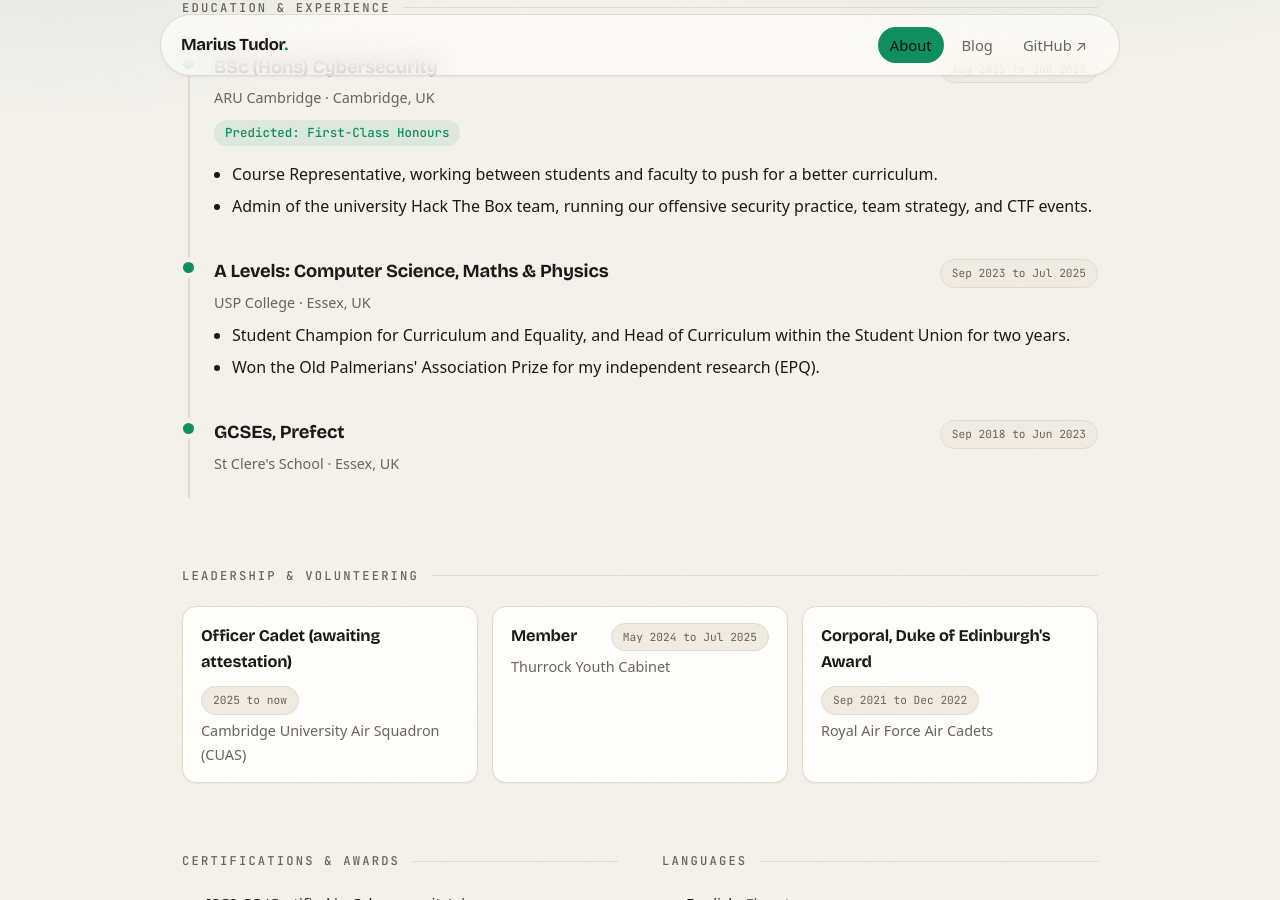
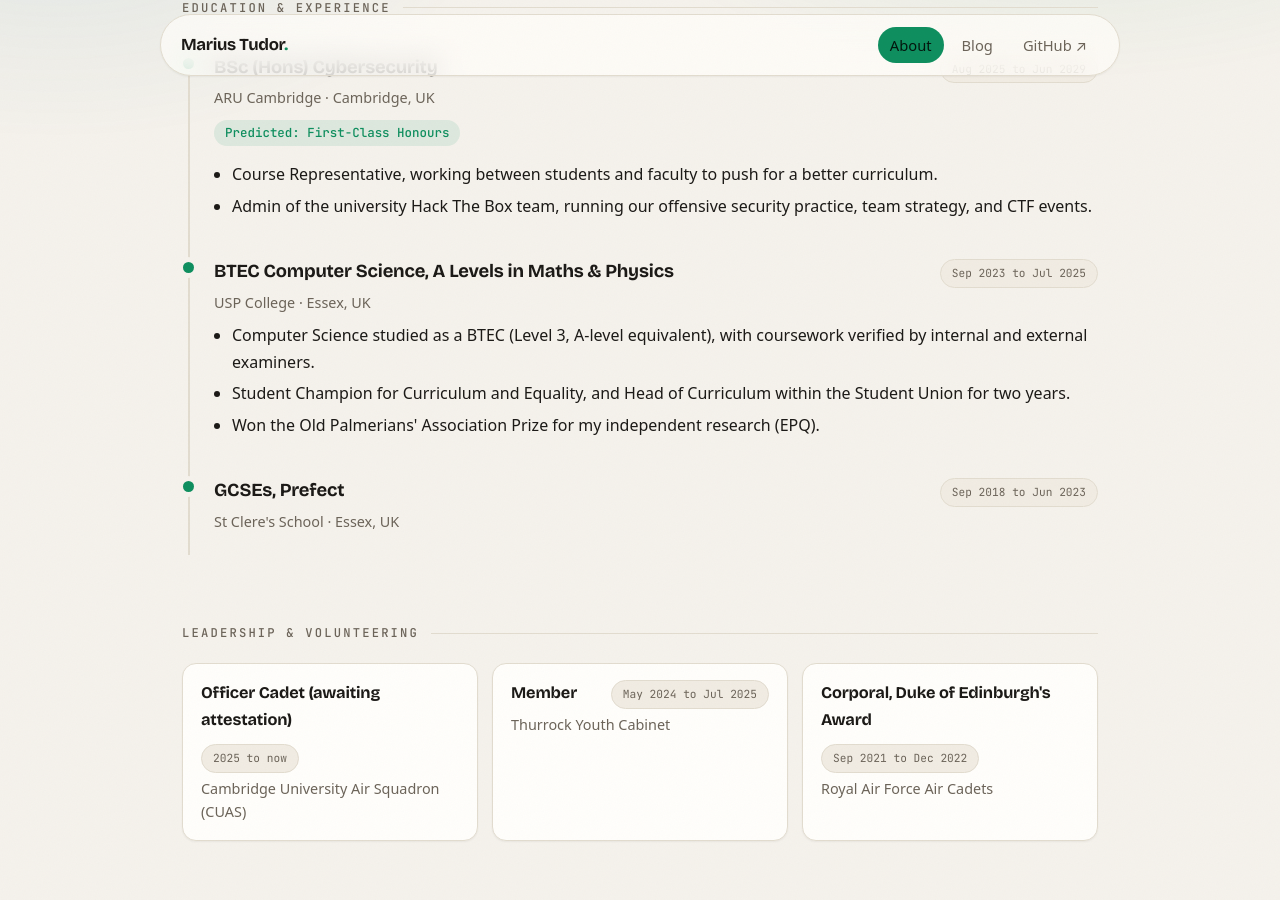
Before and after one commit to mariustudor07/mariustudor07.github.io, a Jekyll site: the page built from index.html, in a window 1280 px wide and 900 px high, scrolled down 2771 px. Built offline with Jekyll 4.4.1, drawn with Linux system fonts in a browser that asks for light colours.

Commit message:
Clarify CS was a BTEC (A-level equivalent), Maths/Physics A Levels

```diff
--- a/_data/content.yml
+++ b/_data/content.yml
@@ -101,11 +101,12 @@ timeline:
     points:
       - "Course Representative, working between students and faculty to push for a better curriculum."
       - "Admin of the university Hack The Box team, running our offensive security practice, team strategy, and CTF events."
-  - title: "A Levels: Computer Science, Maths & Physics"
+  - title: "BTEC Computer Science, A Levels in Maths & Physics"
     org: "USP College"
     period: "Sep 2023 to Jul 2025"
     location: "Essex, UK"
     points:
+      - "Computer Science studied as a BTEC (Level 3, A-level equivalent), with coursework verified by internal and external examiners."
       - "Student Champion for Curriculum and Equality, and Head of Curriculum within the Student Union for two years."
       - "Won the Old Palmerians' Association Prize for my independent research (EPQ)."
   - title: "GCSEs, Prefect"
```
